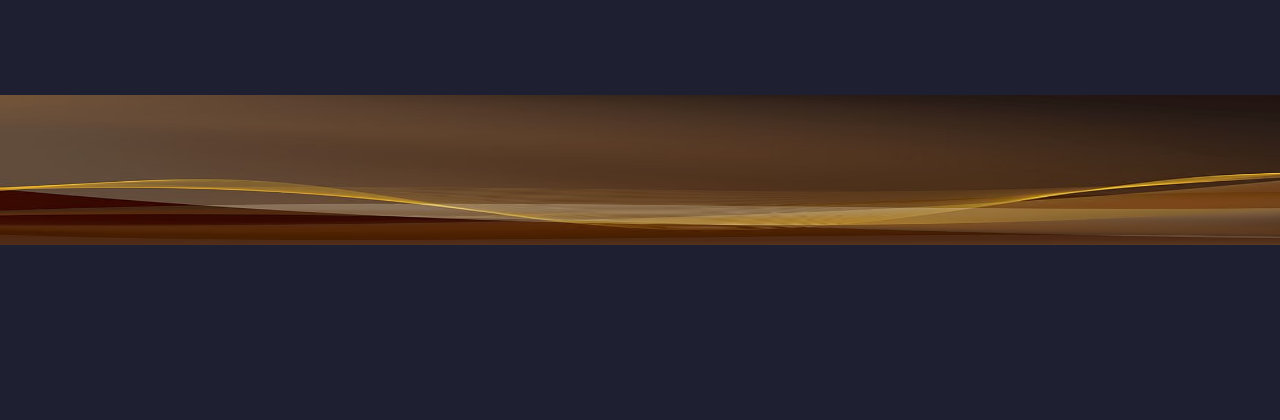
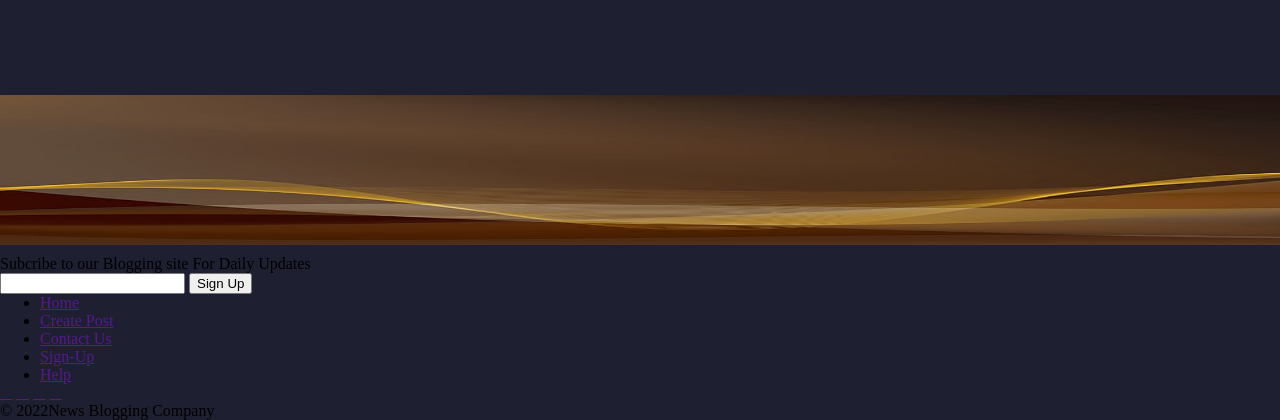
Before and after one commit to Kingsly62/Blogging-Flask, a Flask app: page / in a window 1280 px wide. Shown: the part 545-965 px from the top of the page. Before the commit the page ends 790 px from the top, so only its background shows below. Run offline with Flask 2, Linux system fonts and the light colour scheme.

Commit message:
add footer in the landing page

```diff
--- a/templates/home.html
+++ b/templates/home.html
@@ -52,5 +52,27 @@
 
       </div>
     </div>
+    <footer>
+      <p>Subcribe to our Blogging site For Daily Updates</p>
+      <form class="">
+         <input type="email" required>
+         <input type="submit" value="Sign Up" required>
+      </form>
+      <ul class="list-footer">
+        <li><a href="">Home</a></li>
+        <li><a href="">Create Post</a></li>
+        <li><a href="">Contact Us</a></li>
+        <li><a href="">Sign-Up</a></li>
+        <li><a href="">Help</a></li>
+      </ul>
+      <div class="social-media">
+        <a href=""><i class="fab fa-instagram"></i></a>
+        <a href=""><i class="fab fa-twitter"></i></a>
+        <a href=""><i class="fab fa-facebook"></i></a>
+        <a href=""><i class="fab fa-linkedn"></i></a>
+        <a href=""><i class="fab fa-youtube"></i></a>
+      </div>
+      <p class="copyrights">&copy; 2022News Blogging Company</p>
+    </footer>
   </body>
 </html>
```
Also changed, not shown: static/JS/blog.js (+20 -0 lines), templates/blog.html (+6 -3 lines).
